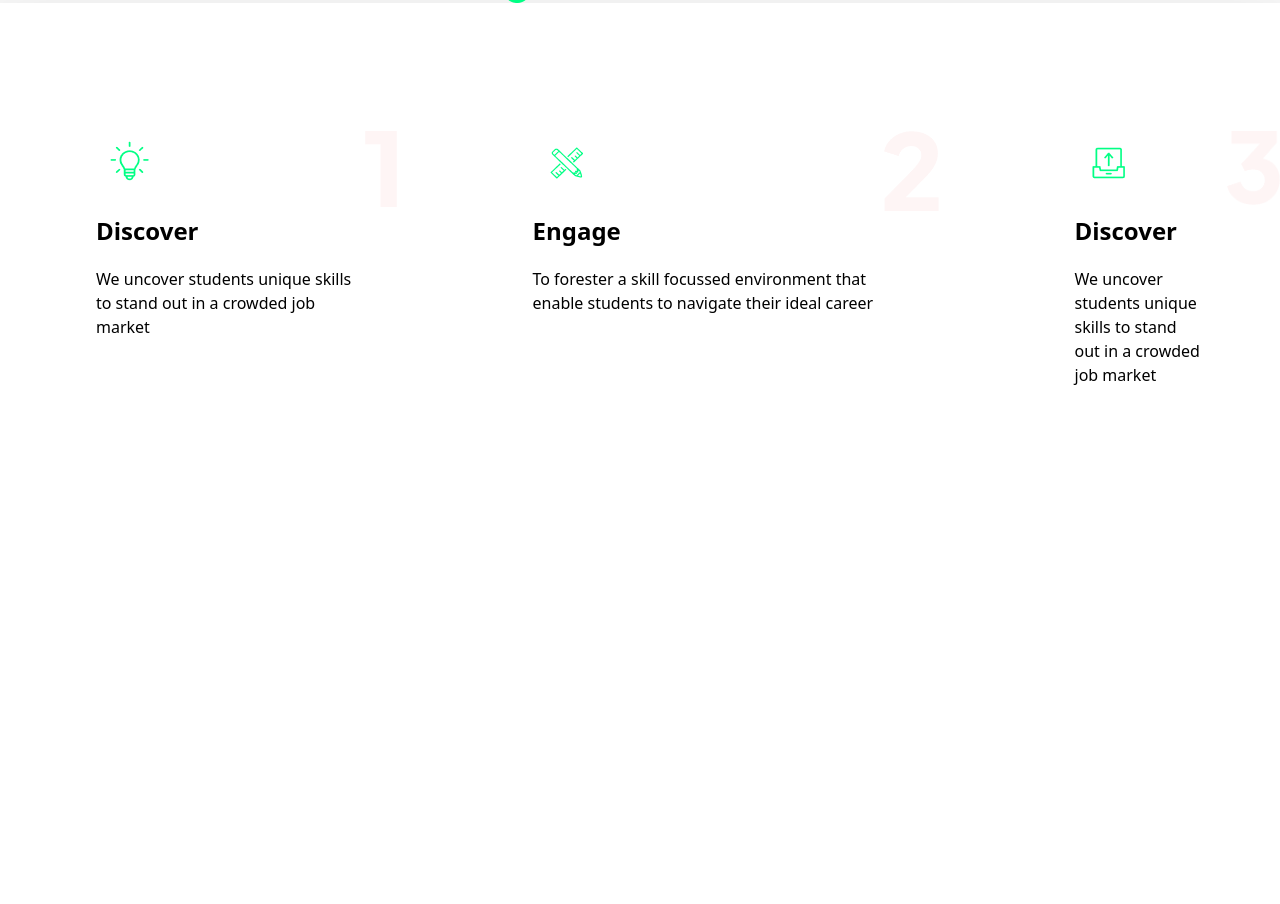
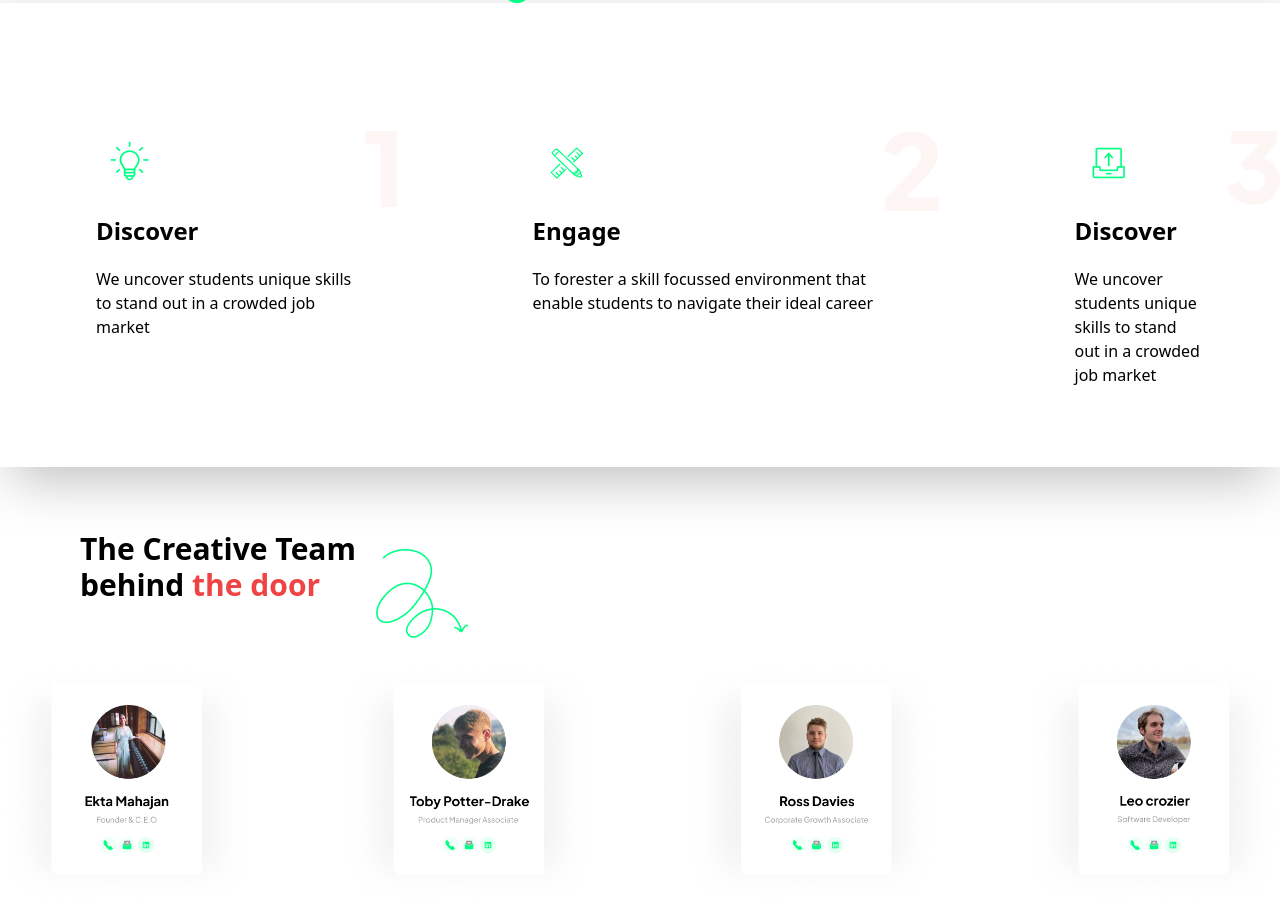
Before and after one commit to Rabeya-Akhi-D/Tailwind-2nd-Assingment, a website built with Vite: page index.html in a window 1280 px wide. Shown: the part 2751-3655 px from the top of the page. Before the commit the page ends 3218 px from the top, so only its background shows below. Built offline with nearby package versions, Linux system fonts and the light colour scheme; files whose address does not match are found by name.

Commit message:
card section

```diff
--- a/index.html
+++ b/index.html
@@ -140,6 +140,22 @@
 
       </section>
       <!-- Card section -->
+       <section>
+        <div class="ml-20 flex mt-16">
+
+           <p class="text-3xl font-bold gap-5">The Creative Team<br>behind <span class="text-red-500"> the door</span></p>
+           <img src="images/Arrow_10.png" alt="">
+
+        </div>
+        <div class="flex gap-0 h-60 w-full justify-between">
+            <img src="images/Group 26603.png" alt="">
+            <img src="images/Group 26604.png" alt="">
+            <img src="images/Group 26604 (1).png" alt="">
+            <img src="images/Group 26611.png" alt="">
+
+        </div>
+
+       </section>
 
 
     <script>
```
Also changed, not shown: images/Group 26603.png (added), images/Group 26604 (1).png (added), images/Group 26604.png (added), images/Group 26611.png (added).
